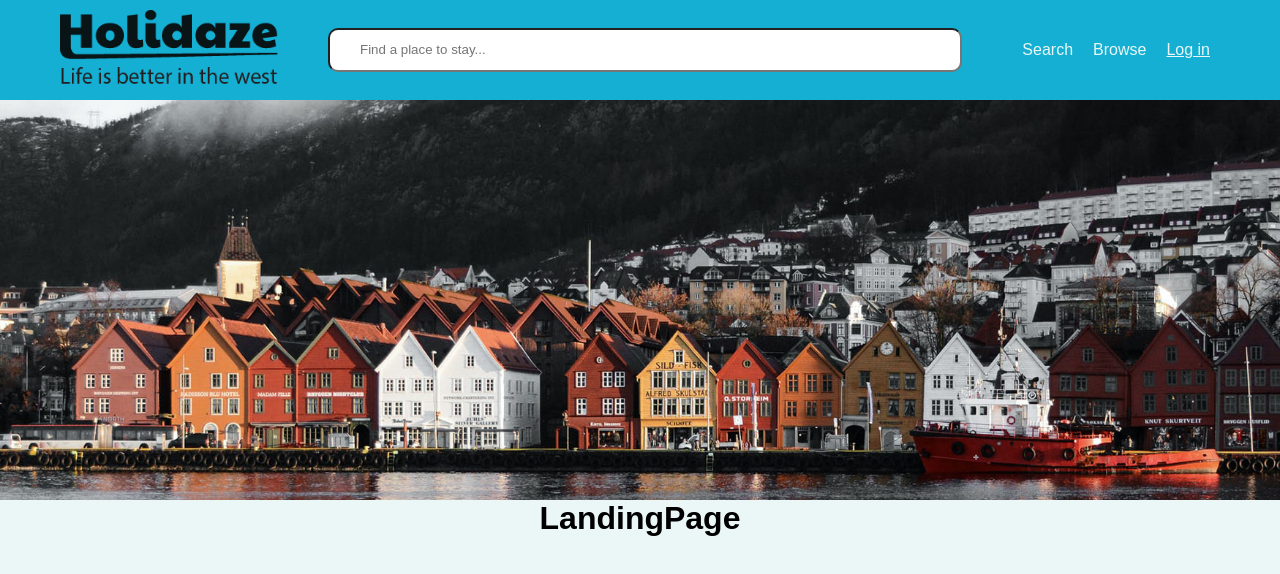
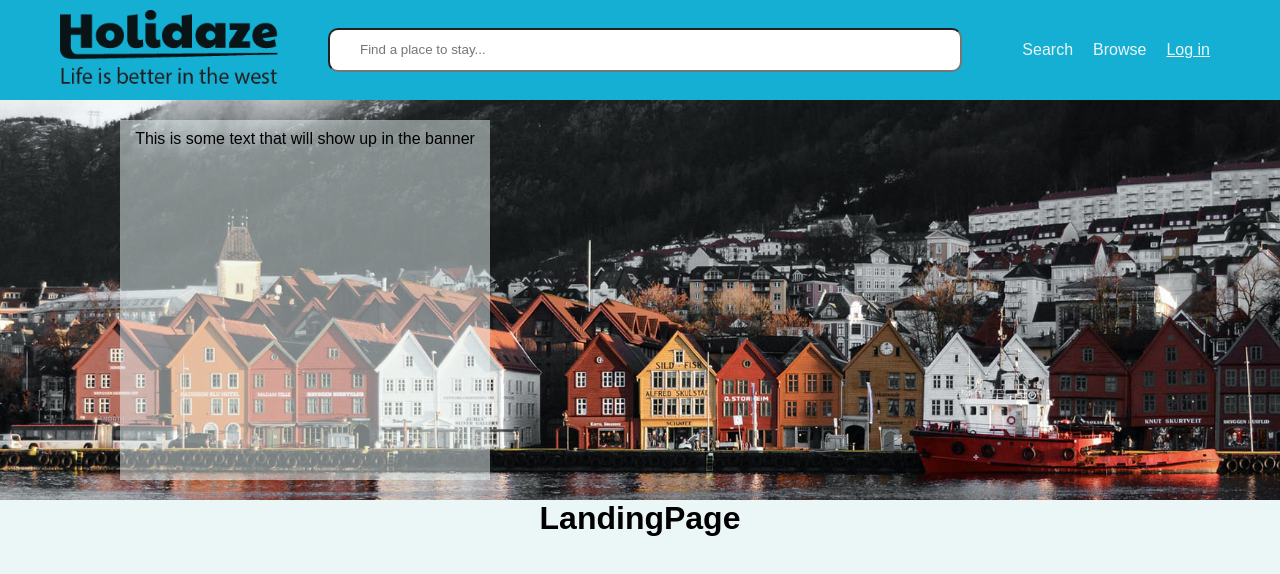
Before and after one commit to sono81/holidaze, a React (Create React App) app: page / in a window 1280 px wide. Shown: the top 574 px of the page. Built offline with nearby package versions, Linux system fonts and the light colour scheme.

Commit message:
add textbox to banner

```diff
--- a/src/components/layout/Banner.js
+++ b/src/components/layout/Banner.js
@@ -9,6 +9,10 @@ function Banner() {
         src={BannerImage}
         alt="The iconic builings of Bergen harbour, taken from the water towards land"
       />
+
+      <div className="banner__textbox">
+          This is some text that will show up in the banner
+      </div>
     </div>
   );
 }
--- a/src/scss/components/_banner.scss
+++ b/src/scss/components/_banner.scss
@@ -1,4 +1,5 @@
 .banner {
+    position: relative;
     width: 100%;
     height: 400px;
 
@@ -8,4 +9,14 @@
         object-fit: cover;
         object-position: 50% 75%;
     }
+
+    &__textbox {
+        position: absolute;
+        top: 20px;
+        left: 120px;
+        bottom: 20px;
+        width: 350px;
+        padding: 10px;
+        background-color: $blueish-white-transparent;
+    }
 }
--- a/src/scss/global/_variables.scss
+++ b/src/scss/global/_variables.scss
@@ -5,3 +5,4 @@ $success-green: #4eb748;
 $warning-red: #b64949;
 $blueish-black: #0a1517;
 $blueish-white: #ebf7f7;
+$blueish-white-transparent: #ebf7f780;
```
Also changed, not shown: 1 other file (tests, documents, lock files or other folders).
